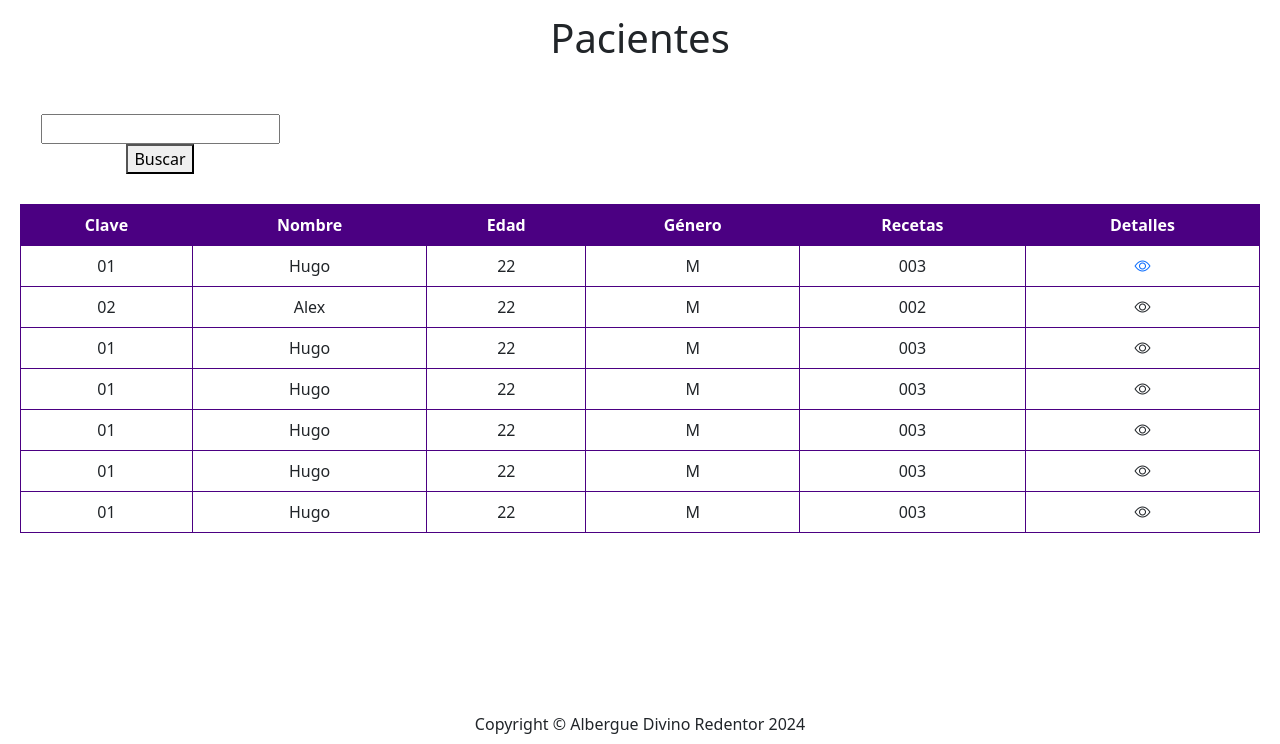
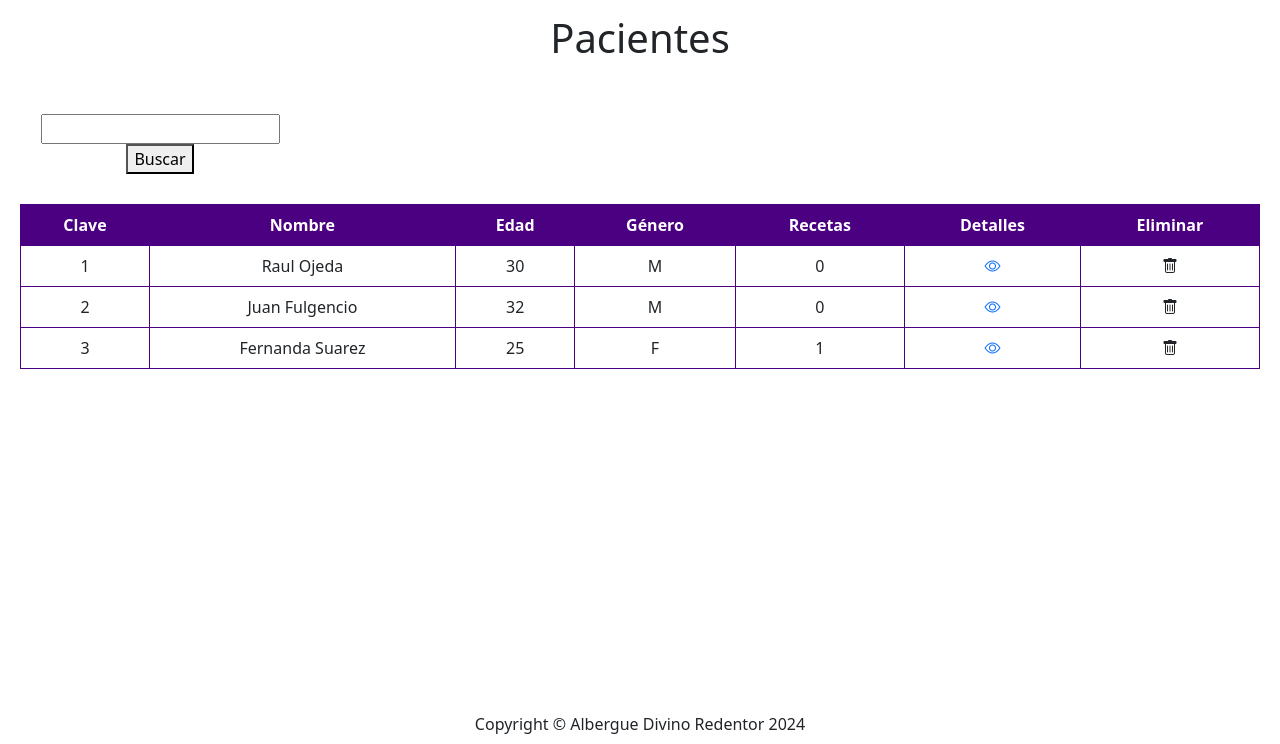
Before and after one commit to Chawder7/albergue_DR, a Django app: page /pacientes/ in a window 1280 px wide. Shown: the part 56-800 px from the top of the page. Run offline with Django 5.2, Linux system fonts and the light colour scheme; data comes from the database, SQL or seed files in the repository; both versions use the stored data as it was after the commit; some libraries are stand-ins or nearby versions.

Commit message:
tabla de pacientes funcional

```diff
--- a/paciente/templates/paciente/viewPaciente.html
+++ b/paciente/templates/paciente/viewPaciente.html
@@ -22,65 +22,21 @@
             <th>Género</th>
             <th>Recetas</th>
             <th>Detalles</th>
+            <th>Eliminar</th>
         </tr>
     </thead>
     <tboody>
+        {% for paciente in pacientes  %}
         <tr>
-            <td>01</td>
-            <td>Hugo</td>
-            <td>22</td>
-            <td>M</td>
-            <td>003</td>
+            <td>{{paciente.id}}</td>
+            <td>{{paciente.nombrePaciente}} {{paciente.apellidoPaciente}}</td>
+            <td>{{paciente.edad}}</td>
+            <td>{{paciente.get_genero_display}}</td>
+            <td>{{paciente.num_recetas}}</td>
             <td><a href="{% url "infoPaciente" %}"><i class = "bi bi-eye"></a></i></td>
+            <td><i class="bi bi-trash"></i></td>
         </tr>
-        <tr>
-            <td>02</td>
-            <td>Alex</td>
-            <td>22</td>
-            <td>M</td>
-            <td>002</td>
-            <td><i class = "bi bi-eye"></i></td>
-        </tr>
-        <tr>
-            <td>01</td>
-            <td>Hugo</td>
-            <td>22</td>
-            <td>M</td>
-            <td>003</td>
-            <td><i class = "bi bi-eye"></i></td>
-        </tr>
-        <tr>
-            <td>01</td>
-            <td>Hugo</td>
-            <td>22</td>
-            <td>M</td>
-            <td>003</td>
-            <td><i class = "bi bi-eye"></i></td>
-        </tr>
-        <tr>
-            <td>01</td>
-            <td>Hugo</td>
-            <td>22</td>
-            <td>M</td>
-            <td>003</td>
-            <td><i class = "bi bi-eye"></i></td>
-        </tr>
-        <tr>
-            <td>01</td>
-            <td>Hugo</td>
-            <td>22</td>
-            <td>M</td>
-            <td>003</td>
-            <td><i class = "bi bi-eye"></i></td>
-        </tr>
-        <tr>
-            <td>01</td>
-            <td>Hugo</td>
-            <td>22</td>
-            <td>M</td>
-            <td>003</td>
-            <td><i class = "bi bi-eye"></i></td>
-        </tr>
+        {% endfor %}
     </tboody>
 </table>
 </div>
--- a/paciente/views.py
+++ b/paciente/views.py
@@ -1,8 +1,12 @@
 from django.shortcuts import render
+from django.db.models import Count
+from .models import Paciente
+from receta.models import Receta
 
 # Create your views here.
 def pacientes(request):
-    return render(request, "paciente/viewPaciente.html")
+    pacientes =  Paciente.objects.annotate(num_recetas=Count('receta')).only("id","nombrePaciente","apellidoPaciente","edad","genero")
+    return render(request, "paciente/viewPaciente.html",{'pacientes':pacientes})
 
 def pacienteDetalles(request):
     return render(request, "paciente/viewPacienteInfo.html")
```
Also changed, not shown: db.sqlite3.
